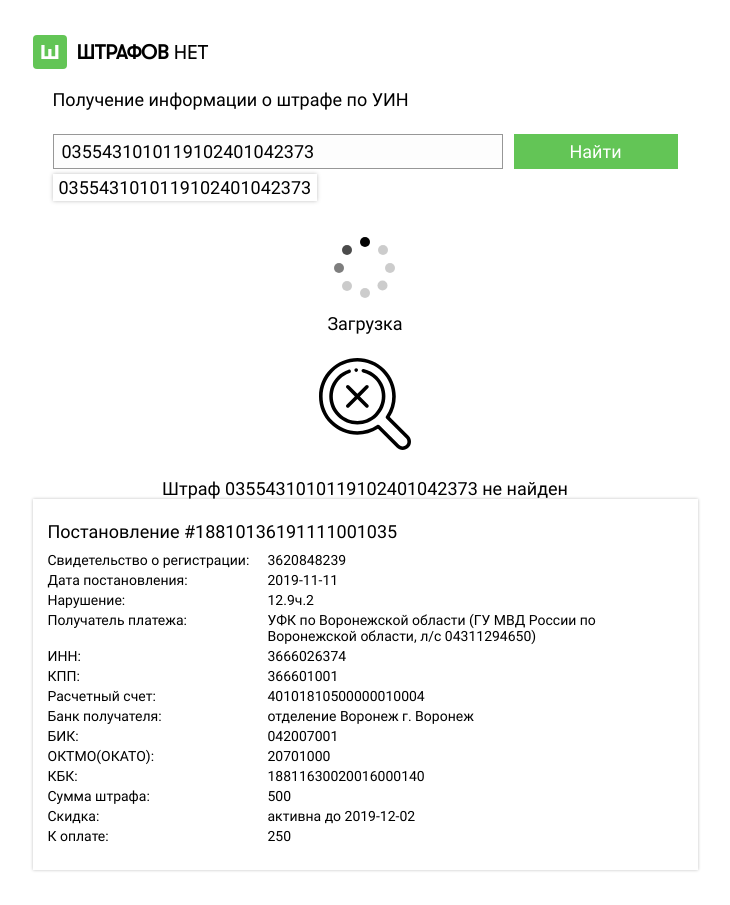
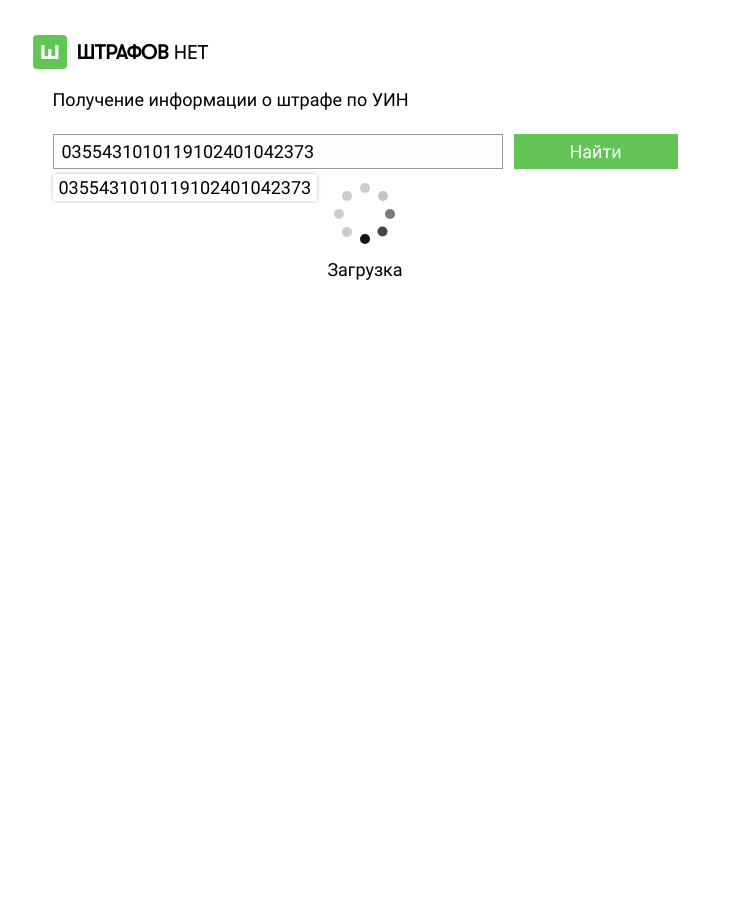
Before and after one commit to maker27/shtrafovnet, a Next.js app: page / in a window 1280 px wide. Shown: the whole page, without its empty margins (275-1005 px from the left). After the commit the page ends 800 px from the top, so only its background shows below. Built offline with nearby package versions, Linux system fonts and the light colour scheme.

Commit message:
add PageLayout component

```diff
--- a/styles/Home.module.scss
+++ b/components/PageLayout/PageLayout.module.scss
@@ -1,4 +1,4 @@
-@import "extend";
+@import "styles/extend";
 
 .container {
     display: flex;
--- /dev/null
+++ b/components/PageLayout/index.tsx
@@ -0,0 +1,24 @@
+import React from 'react';
+
+import Head from 'next/head';
+import Header from '../Header';
+import styles from './PageLayout.module.scss';
+
+interface PageLayoutProps {
+    title: string;
+    children: React.ReactNode;
+}
+
+export default function PageLayout({ title, children }: PageLayoutProps) {
+    return (
+        <div className={styles.container}>
+            <Head>
+                <title>{title}</title>
+            </Head>
+
+            <Header />
+
+            <main className={styles.main}>{children}</main>
+        </div>
+    );
+}
--- /dev/null
+++ b/components/SearchResult/index.tsx
@@ -0,0 +1,32 @@
+import React from 'react';
+
+import Loader from '../Loader';
+import NotFound from '../NotFound';
+import FineInfo from '../FineInfo';
+
+export enum SearchResultValue {
+    initial,
+    searching,
+    success,
+    failed
+}
+
+interface SearchResultProps {
+    result: SearchResultValue;
+}
+
+export default function SearchResult({ result }: SearchResultProps) {
+    switch (result) {
+        case SearchResultValue.searching:
+            return <Loader size="1rem" />;
+
+        case SearchResultValue.failed:
+            return <NotFound uin="0355431010119102401042373" />;
+
+        case SearchResultValue.success:
+            return <FineInfo />;
+
+        default:
+            return null;
+    }
+}
--- a/pages/_document.tsx
+++ b/pages/_document.tsx
@@ -1,4 +1,10 @@
-import Document, { Html, Head, Main, NextScript, DocumentContext } from 'next/document';
+import Document, {
+    Html,
+    Head,
+    Main,
+    NextScript,
+    DocumentContext
+} from 'next/document';
 import React from 'react';
 
 class AppDocument extends Document {
@@ -12,6 +18,10 @@ class AppDocument extends Document {
             <Html lang="ru">
                 <Head>
                     <link rel="icon" href="/favicon.svg" />
+                    <meta
+                        name="description"
+                        content="Получение информации о штрафах по УИН"
+                    />
                 </Head>
                 <body>
                     <Main />
--- a/pages/index.tsx
+++ b/pages/index.tsx
@@ -1,35 +1,27 @@
-import type { NextPage } from 'next';
-import Head from 'next/head';
-import styles from '../styles/Home.module.scss';
-import Loader from '../components/Loader';
-import NotFound from '../components/NotFound';
-import FineInfo from '../components/FineInfo';
-import Header from '../components/Header';
+import React, { useEffect, useState } from 'react';
+
 import SearchForm from '../components/SearchForm';
+import PageLayout from '../components/PageLayout';
+import SearchResult, { SearchResultValue } from '../components/SearchResult';
 
-const Home: NextPage = () => {
+export default function Home() {
+    const [searchResult, setSearchResult] = useState<SearchResultValue>(
+        SearchResultValue.initial
+    );
+
+    useEffect(() => {
+        const timer = setInterval(() => {
+            setSearchResult(lastSearchResult =>
+                lastSearchResult >= 3 ? 0 : lastSearchResult + 1
+            );
+        }, 5000);
+        return () => clearInterval(timer);
+    }, []);
+
     return (
-        <div className={styles.container}>
-            <Head>
-                <title>Информация о штрафах</title>
-                <meta name="description" content="Получение информации о штрафах по УИН" />
-            </Head>
-
-            <Header />
-
-            <main className={styles.main}>
-                <SearchForm />
-            </main>
-
-            <div className={styles.result}>
-                <Loader size="1rem" />
-
-                <NotFound uin="0355431010119102401042373" />
-            </div>
-
-            <FineInfo />
-        </div>
+        <PageLayout title="Информация о штрафах">
+            <SearchForm />
+            <SearchResult result={searchResult} />
+        </PageLayout>
     );
-};
-
-export default Home;
+}
```
Also changed, not shown: pages/fines/[id].tsx (added, +10 -0 lines).
